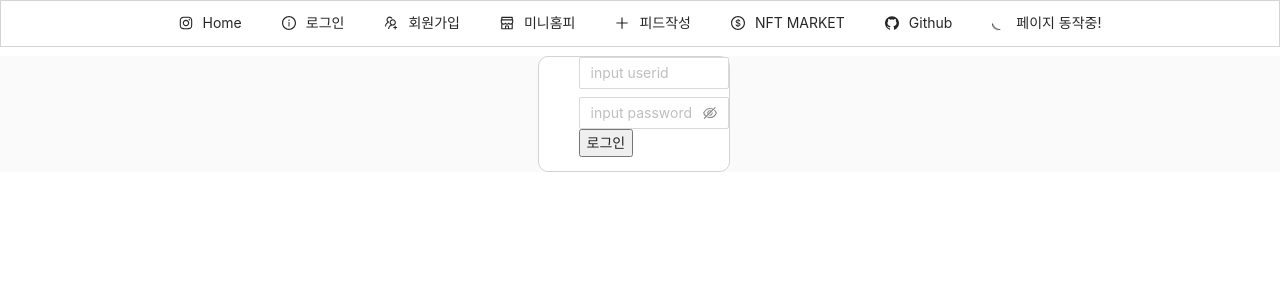
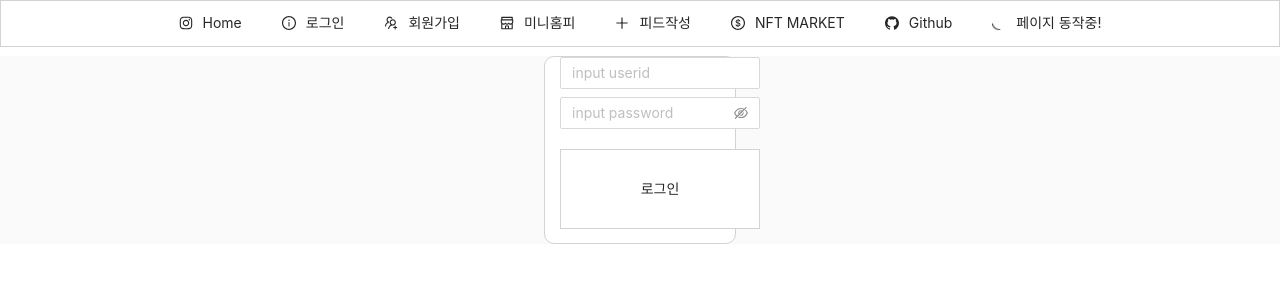
Before and after one commit to taechanlim/React_project, a Next.js app in the folder front/: page /user/login in a window 1280 px wide. Shown: the top 294 px of the page. Built offline with nearby package versions, Linux system fonts and the light colour scheme.

Commit message:
login 폼 수정

```diff
--- a/front/components/DefaultLayout.jsx
+++ b/front/components/DefaultLayout.jsx
@@ -21,7 +21,7 @@ const DefaultLayout = ({ children }) => {
         location.href=`/minihomepage/${nickname}`
     }else{
         alert('로그인 후 이용하세요')
-        location.href='/'
+        location.href='/user/login'
     }
     }
 
--- a/front/pages/feed/update.jsx
+++ b/front/pages/feed/update.jsx
@@ -4,7 +4,6 @@ import { useCookies } from 'react-cookie';
 const Update = ()=>{
     const [values,setValues] = useState({subject:'',content:''})
     const idx = location.href.split('?')[1]
-    console.log('여기는 지금 넘어왔',idx);
 
     const handleChange = (e) => {
 
--- a/front/pages/user/login.jsx
+++ b/front/pages/user/login.jsx
@@ -68,7 +68,7 @@ const Login = () => {
 
     return(
         <>
-        <div style={{borderRadius:'10px 10px 10px 10px',width:'15%',height:'50%',border:'1px solid lightgray',marginLeft:'42%',marginRight:'42%',marginTop:'55px',background:'#ffffff'}}>
+        <div style={{borderRadius:'10px 10px 10px 10px',width:'15%',height:'50%',border:'1px solid lightgray',margin:'0 auto',marginTop:'55px',background:'#ffffff'}}>
             <form onSubmit={handleSubmit} >
                 <ul style={{listStyle:'none'}}>
                     {isLogin
@@ -82,10 +82,12 @@ const Login = () => {
                         <Input
                         name="userid" onChange={handleChange}
                         placeholder="input userid"
+                        style={{marginLeft:'-25px',width:'200px'}}
                         />
                         <Input.Password
                         name="userpw" onChange={handleChange}
                         placeholder="input password"
+                        style={{marginLeft:'-25px',width:'200px'}}
                         iconRender={visible => (visible ? <EyeTwoTone /> : <EyeInvisibleOutlined />)}
                         />
                     </Space>
@@ -97,7 +99,7 @@ const Login = () => {
                         <label>패스워드</label>
                         <input type="password" name="userpw" onChange={handleChange} />
                     </li> */}
-                    <li><input type="submit" value="로그인" disabled={submit} /></li>
+                    <li><input type="submit" value="로그인" disabled={submit}  style={{marginLeft:'-25px',marginTop:'20px',background:'#FFFFFF', border:'1.5px solid lightgray',width:'200px',height:'80px'}}/></li>
                     </>}
 
                 </ul>
```
Also changed, not shown: 2 other files (tests, documents, lock files or other folders).
